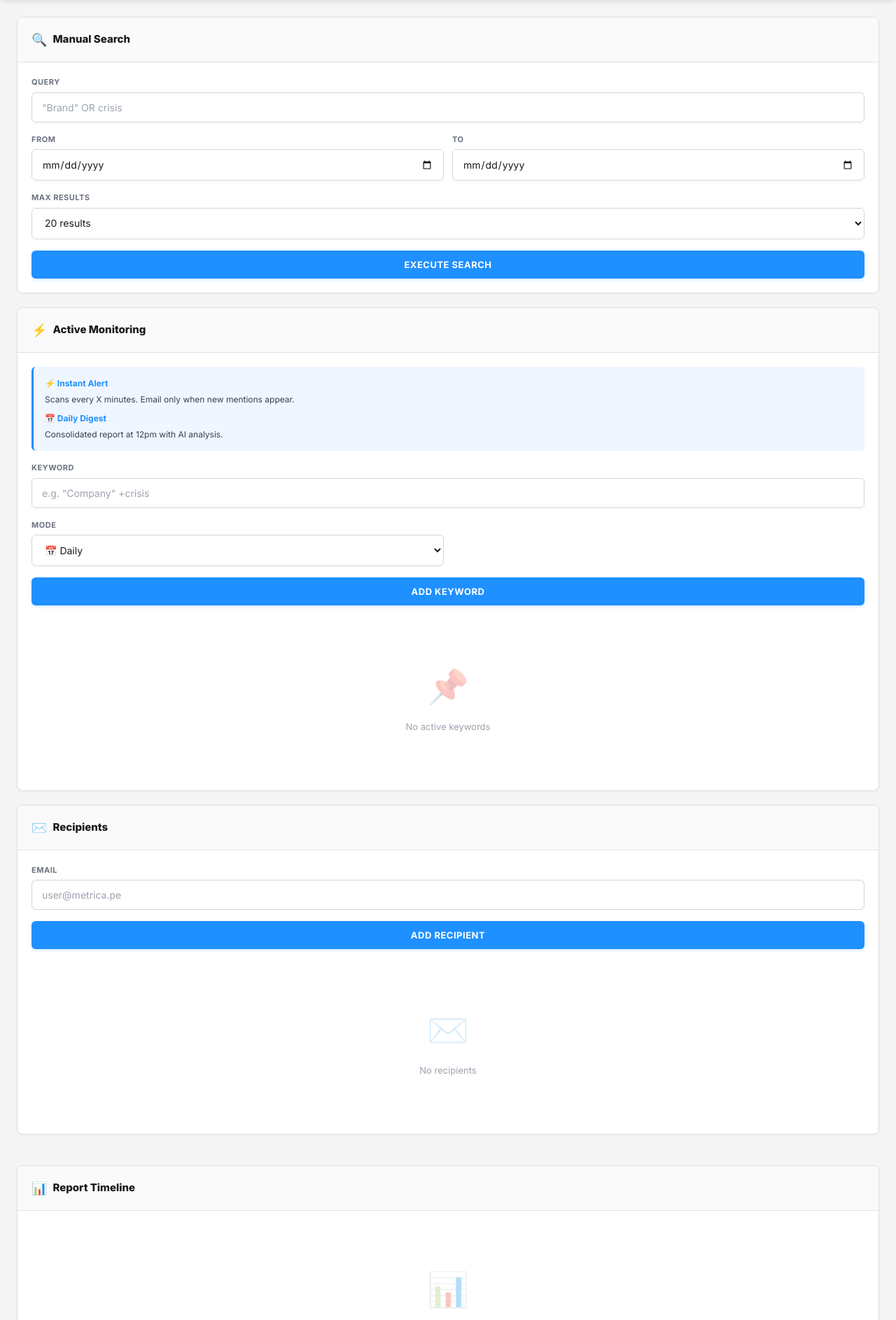
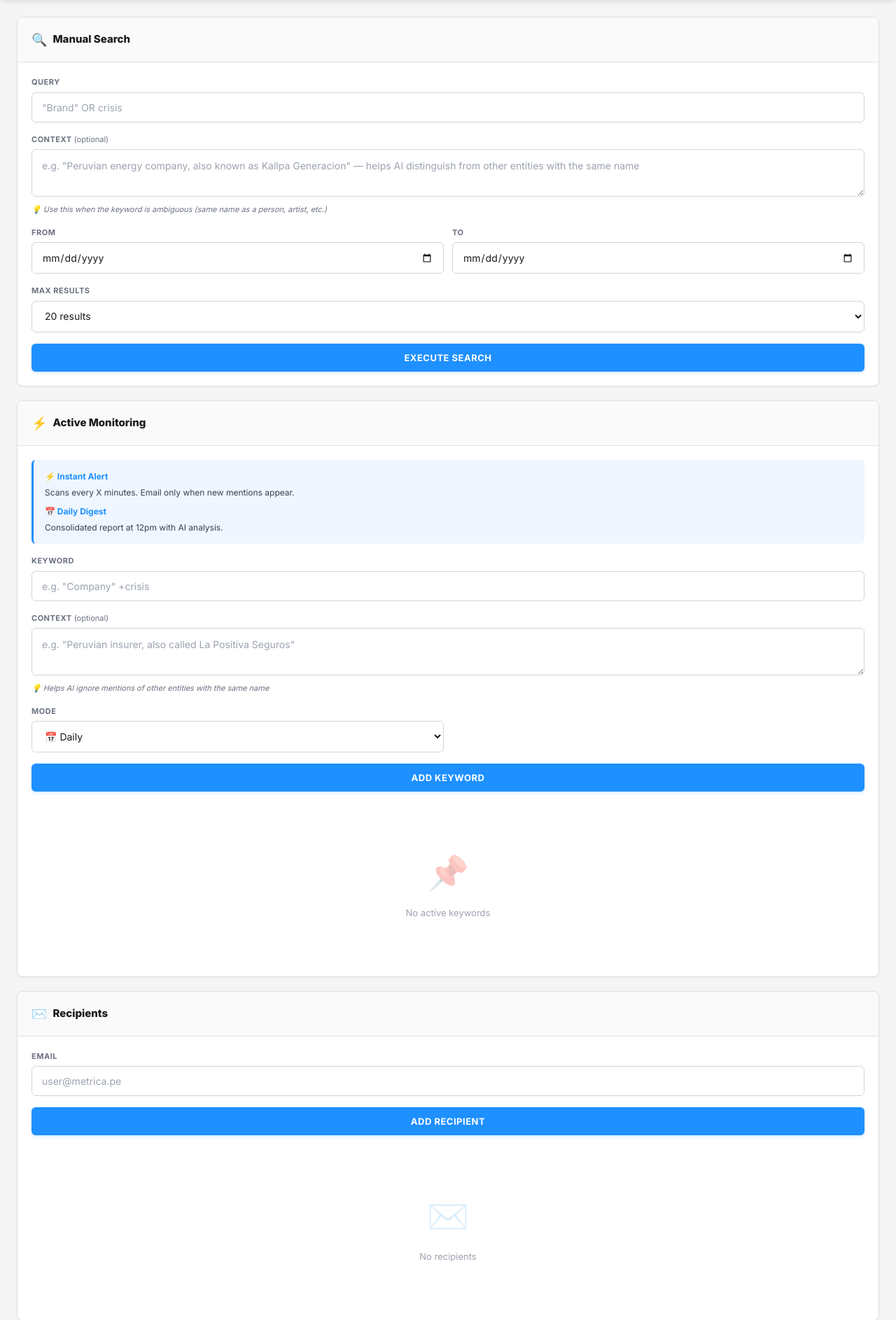
Before and after one commit to ssaldana-metrica/metrica-monitor, a FastAPI app: page / in a window 1280 px wide. Shown: the part 62-1948 px from the top of the page at 70% size. Run offline with FastAPI, Linux system fonts and the light colour scheme; data that the repository does not hold is empty.

Commit message:
Update index.html

```diff
--- a/templates/index.html
+++ b/templates/index.html
@@ -24,9 +24,10 @@ body{font-family:'Inter',sans-serif;background:#f5f5f5;color:#1a1a1a;line-height
 .form-grid{display:grid;gap:16px}
 .form-group{display:flex;flex-direction:column;gap:6px}
 .form-label{font-size:11px;font-weight:700;text-transform:uppercase;letter-spacing:0.5px;color:#6B7280}
-.form-input,.form-select{padding:12px 14px;border:1px solid #d1d5db;border-radius:6px;font-size:14px;font-family:'Inter',sans-serif;color:#1a1a1a;background:#fff;transition:all 0.2s}
-.form-input:focus,.form-select:focus{outline:none;border-color:#1E90FF;box-shadow:0 0 0 3px rgba(30,144,255,0.1)}
-.form-input::placeholder{color:#9CA3AF}
+.form-input,.form-select,.form-textarea{padding:12px 14px;border:1px solid #d1d5db;border-radius:6px;font-size:14px;font-family:'Inter',sans-serif;color:#1a1a1a;background:#fff;transition:all 0.2s}
+.form-input:focus,.form-select:focus,.form-textarea:focus{outline:none;border-color:#1E90FF;box-shadow:0 0 0 3px rgba(30,144,255,0.1)}
+.form-input::placeholder,.form-textarea::placeholder{color:#9CA3AF}
+.form-textarea{resize:vertical;min-height:64px;line-height:1.5}
 .form-row{display:grid;grid-template-columns:1fr 1fr;gap:12px}
 .btn{padding:12px 20px;border-radius:6px;font-size:13px;font-weight:700;text-transform:uppercase;letter-spacing:0.5px;cursor:pointer;border:none;transition:all 0.2s;font-family:'Inter',sans-serif}
 .btn-primary{background:#1E90FF;color:#fff;width:100%;box-shadow:0 2px 4px rgba(30,144,255,0.2)}
@@ -35,12 +36,14 @@ body{font-family:'Inter',sans-serif;background:#f5f5f5;color:#1a1a1a;line-height
 .btn-delete:hover{background:#FEE}
 .info-box{background:#EFF6FF;border-left:3px solid #1E90FF;padding:14px 16px;border-radius:6px;font-size:12px;line-height:1.6;color:#374151;margin-bottom:16px}
 .info-box strong{color:#1E90FF;font-weight:700;display:block;margin-bottom:4px}
+.context-hint{font-size:11px;color:#6B7280;margin-top:4px;font-style:italic}
 .list{display:grid;gap:10px}
 .list-item{display:flex;align-items:center;justify-content:space-between;padding:14px 16px;background:#fafafa;border:1px solid #e5e7eb;border-radius:6px;gap:12px;transition:all 0.2s}
 .list-item:hover{background:#fff;border-color:#1E90FF;box-shadow:0 2px 4px rgba(30,144,255,0.1)}
 .list-content{flex:1;min-width:0}
 .list-title{font-size:14px;font-weight:700;margin-bottom:4px;display:flex;align-items:center;gap:8px}
 .list-meta{font-size:11px;color:#6B7280}
+.list-context{font-size:11px;color:#6B7280;margin-top:2px;font-style:italic;overflow:hidden;text-overflow:ellipsis;white-space:nowrap}
 .badge{padding:3px 8px;border-radius:4px;font-size:9px;font-weight:800;text-transform:uppercase;letter-spacing:0.3px}
 .badge-alert{background:#FEF3C7;color:#92400E}
 .badge-daily{background:#DBEAFE;color:#1E40AF}
@@ -105,6 +108,11 @@ body{font-family:'Inter',sans-serif;background:#f5f5f5;color:#1a1a1a;line-height
 <form method="POST" action="/buscar" id="search-form">
 <div class="form-grid">
 <div class="form-group"><label class="form-label">Query</label><input type="text" name="keyword" class="form-input" placeholder='"Brand" OR crisis' required></div>
+<div class="form-group">
+<label class="form-label">Context <span style="font-weight:400;text-transform:none;letter-spacing:0">(optional)</span></label>
+<textarea name="contexto" class="form-textarea" placeholder='e.g. "Peruvian energy company, also known as Kallpa Generacion" — helps AI distinguish from other entities with the same name'></textarea>
+<span class="context-hint">💡 Use this when the keyword is ambiguous (same name as a person, artist, etc.)</span>
+</div>
 <div class="form-row">
 <div class="form-group"><label class="form-label">From</label><input type="date" name="fecha_inicio" class="form-input"></div>
 <div class="form-group"><label class="form-label">To</label><input type="date" name="fecha_fin" class="form-input"></div>
@@ -129,6 +137,11 @@ body{font-family:'Inter',sans-serif;background:#f5f5f5;color:#1a1a1a;line-height
 <form method="POST" action="/keywords/agregar" style="margin-bottom:20px">
 <div class="form-grid">
 <div class="form-group"><label class="form-label">Keyword</label><input type="text" name="keyword" class="form-input" placeholder='e.g. "Company" +crisis' required></div>
+<div class="form-group">
+<label class="form-label">Context <span style="font-weight:400;text-transform:none;letter-spacing:0">(optional)</span></label>
+<textarea name="contexto" class="form-textarea" placeholder='e.g. "Peruvian insurer, also called La Positiva Seguros"'></textarea>
+<span class="context-hint">💡 Helps AI ignore mentions of other entities with the same name</span>
+</div>
 <div class="form-row">
 <div class="form-group"><label class="form-label">Mode</label>
 <select name="modo" id="modo-sel" class="form-select" onchange="toggleFreq(this.value)">
@@ -157,6 +170,7 @@ body{font-family:'Inter',sans-serif;background:#f5f5f5;color:#1a1a1a;line-height
 {{ kw.keyword }}
 </div>
 <div class="list-meta">{% if kw.modo == 'alerta' %}Every {{ kw.frecuencia_horas }} min{% else %}Daily 12pm{% endif %} · Since {{ kw.creada_en[:10] }}</div>
+{% if kw.contexto %}<div class="list-context">📌 {{ kw.contexto[:80] }}{% if kw.contexto|length > 80 %}…{% endif %}</div>{% endif %}
 </div>
 <form method="POST" action="/keywords/eliminar">
 <input type="hidden" name="keyword_id" value="{{ kw.id }}">
```
